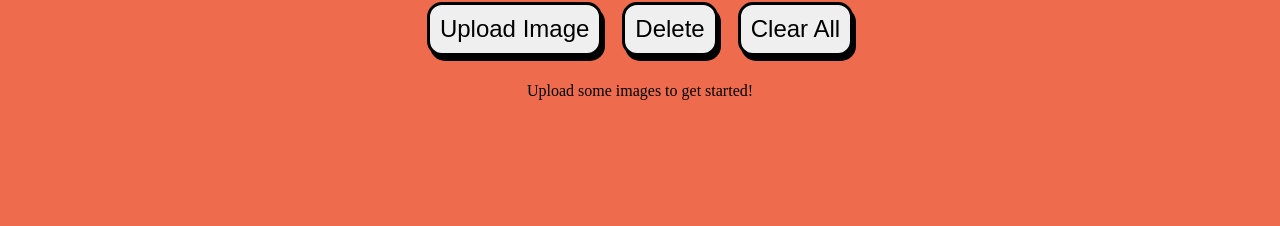
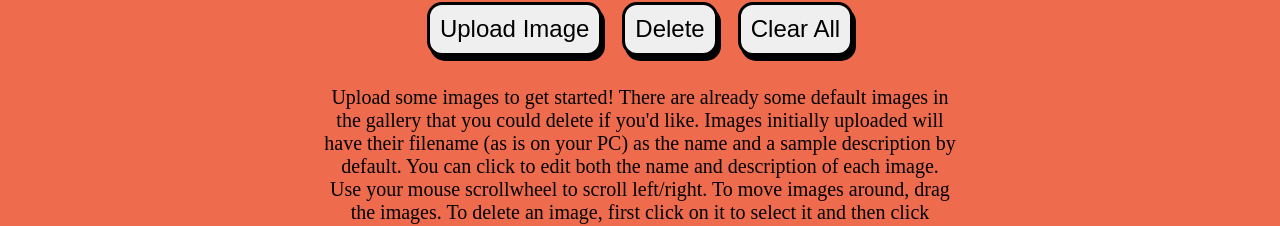
Before and after one commit to justclaner/image-gallery, a React (Vite) app: page / in a window 1280 px wide. Shown: the part 710-936 px from the top of the page. Before the commit the page ends 829 px from the top, so only its background shows below. Built offline with nearby package versions, Linux system fonts and the light colour scheme.

Commit message:
added instructions for the user and made scrollbar styling only apply to the one inside gallery

```diff
--- a/src/App.jsx
+++ b/src/App.jsx
@@ -10,63 +10,63 @@ const [moveIds,setMoveIds] = useState([-1,-1]);
 const [moveImage,setMoveImage] = useState(null);
 const [dragEnded, setDragEnded] = useState(true);
 const [popupClass, setPopupClass] = useState("popupText");
+const imageUpload = useRef(null);
+const imageUploadPopup = useRef(null);
 const popupDuration = 2;
 document.querySelector(":root").style.setProperty("--popupDuration",`${popupDuration}s`);
-const imageUpload = useRef(null);
-const imageUploadPopup = useRef(null);
 
-
+//allows user to upload image
 const imageSubmit = () => {
 imageUpload.current.click();
 }
 
+//retrieves image file from user upload
 const imageDisplay = () => {
   let fileReader = new FileReader();
 
   fileReader.onload = function() {
     const imgTest = new Image();
     imgTest.src = fileReader.result;
+
+    //test to see if image aspect ratio is greater than 1:2 (input and textarea width would be too small if not)
     imgTest.onload = () => {
       if(imgTest.width/imgTest.height < 0.5) {
         setPopupClass("popupText popupText-animation");
         setTimeout (()=>{
-          setPopupClass("popupText");
+        setPopupClass("popupText");
         },popupDuration*1000);
         return;
         }
 
       let filename = imageUpload.current.files[imageUpload.current.files.length-1].name;
       let newImage = [0];
+      setImageList([...imageList,...newImage.map(obj=> <ImageCard img={fileReader.result} name={filename} key={imageList.length} id={imageList.length}></ImageCard>)]);
+    }
+  }
+  fileReader.readAsDataURL(imageUpload.current.files[imageUpload.current.files.length-1]);
 
-      setImageList([...imageList,...newImage.map(obj=> <ImageCard img={fileReader.result} name={filename} key={imageList.length} id={imageList.length}></ImageCard> )]);
-
-    }
-
-
-
-  }
-
-  fileReader.readAsDataURL(imageUpload.current.files[imageUpload.current.files.length-1]);
-  console.log(imageUpload.current.files);
 }
 
-
+//allows user to delete a selected image
 const deleteImage = () => {
   setImageList(imageList.filter(obj=>obj.props.id!=imageSelected));
-  setImageSelected(-1);
+  setImageSelected(-1); //makes sure to deselect after deletion
 }
 
+//allows user to delete all images
 const clearAll = () => {
   setImageList([]);
   setImageSelected(-1);
 }
 
-//move images around
+//allows user to move images around
 useEffect(()=>{
  if(!dragEnded) {return;} //user has not dropped yet
  if(moveIds[0]==moveIds[1]) {return;} //user does not move an image elsewhere
-  //moveImage
+
+  //deletes image originally selected from imageList
   const newImageList1 = imageList.filter((img,index)=>index!=moveIds[0]);
+  //places originally selected image at the index before/after the targeted image depending on direction
   const newImageList2 = [
     ...newImageList1.slice(0,moveIds[1]),
     <ImageCard img={moveImage.img} name={moveImage.name} desc={moveImage.desc} id={moveImage.id} key={moveImage.id}></ImageCard>,
@@ -88,7 +88,10 @@ useEffect(()=>{
     <button onClick={clearAll}>Clear All</button>
     <input type="file" accept="image/*" ref={imageUpload} onChange={imageDisplay} style={{display: "none"}} />
     <br />
-    <p>Upload some images to get started!</p>
+    <p className="instructions">Upload some images to get started! There are already some default images in the gallery that you could delete if you'd like. Images
+      initially uploaded will have their filename (as is on your PC) as the name and a sample description by default. You can click to edit both the name and description
+      of each image. Use your mouse scrollwheel to scroll left/right. To move images around, drag the images. To delete an image, first click on it to select it and then
+      click "Delete". Delete all images in the gallery by clicking "Clear All". There is no undo button.</p>
     </ImageContext.Provider>
   )
 }
--- a/src/index.css
+++ b/src/index.css
@@ -31,6 +31,12 @@ body {
   margin-left:20px;
   background-color: #98c1d9;
   transition: 0.1s;
+}
+
+.instructions {
+  width: 50%;
+  margin: 20px auto;
+  font-size: 20px;
 }
 
 .image-name {
@@ -115,11 +121,11 @@ textarea:focus {
  outline: none;
 }
 
-::-webkit-scrollbar {
+div::-webkit-scrollbar {
 height: 25px;
 }
 
-::-webkit-scrollbar-thumb {
+div::-webkit-scrollbar-thumb {
 background: #293241;
 border: 5px solid #3d5a80;
 border-radius: 15px;
```
Also changed, not shown: src/components/Gallery.jsx (+2 -11 lines).
